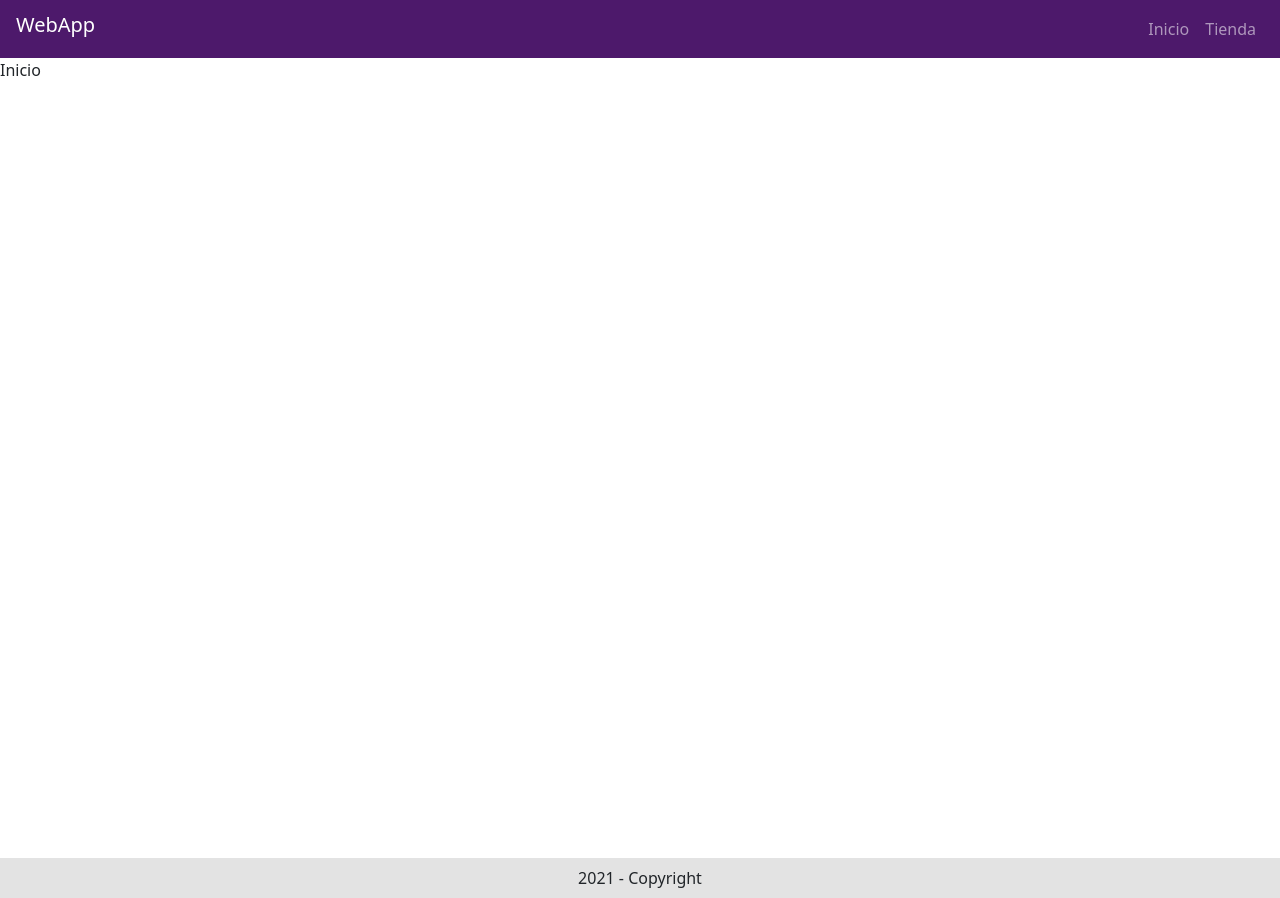
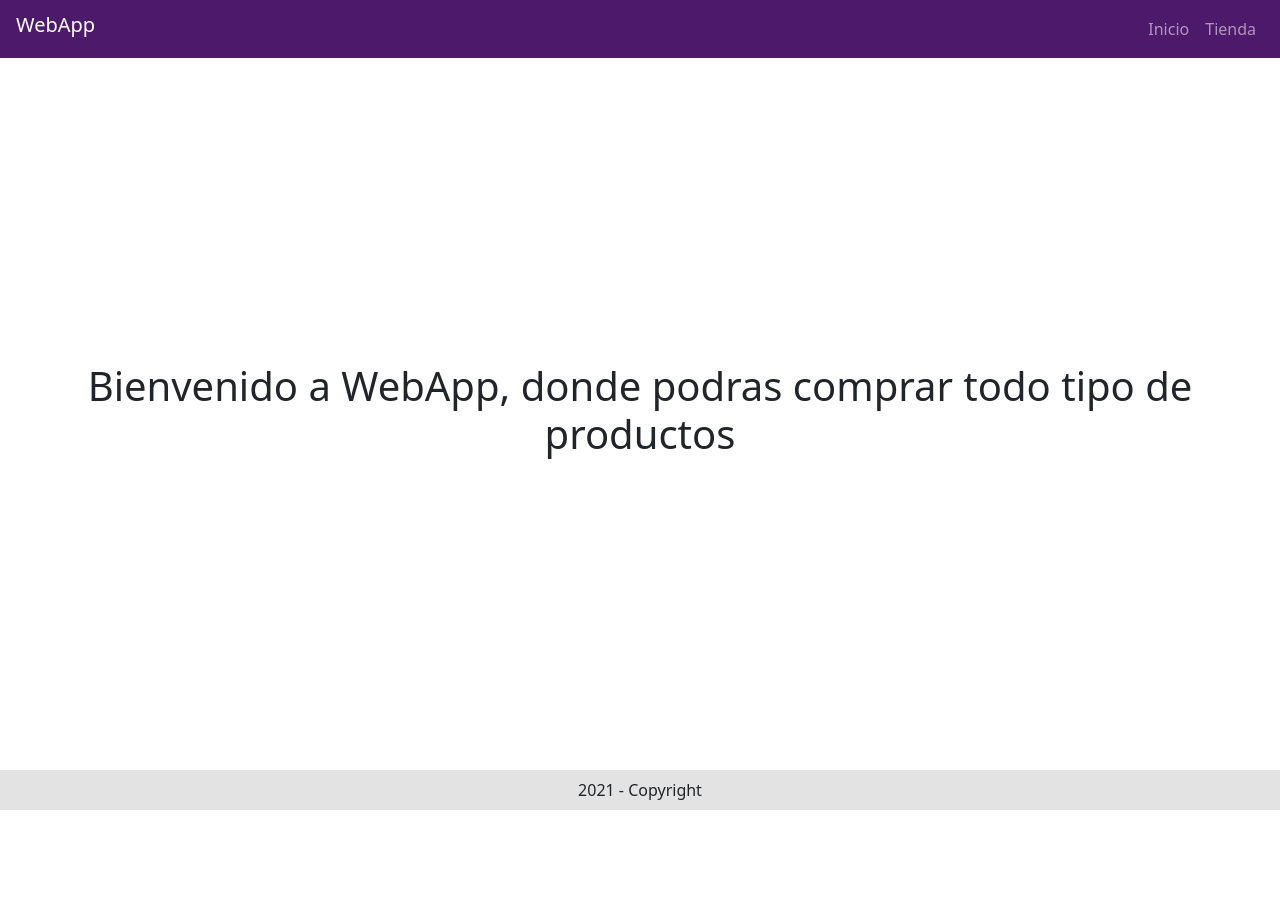
Before and after one commit to JoseAle2610/prueba-tas-2021, a React (Create React App) app: page / in a window 1280 px wide. After the commit the page ends 810 px from the top, so only its background shows below. Built offline with nearby package versions, Linux system fonts and the light colour scheme.

Commit message:
Small improvement at Inicio

```diff
--- a/public/index.html
+++ b/public/index.html
@@ -24,7 +24,7 @@
       work correctly both with client-side routing and a non-root public URL.
       Learn how to configure a non-root public URL by running `npm run build`.
     -->
-    <title>React App</title>
+    <title>WebApp</title>
   </head>
   <body>
     <noscript>You need to enable JavaScript to run this app.</noscript>
--- a/src/Application/Inicio/index.js
+++ b/src/Application/Inicio/index.js
@@ -1,6 +1,8 @@
 const Inicio = () => {
   return (
-    <div style={{height: '100%'}}>Inicio</div>
+    <div style={{height: '89%'}} className='d-flex flex-row align-items-center justify-content-center'>
+      <h1 className='text-center d-inline-block'>Bienvenido a WebApp, donde podras comprar todo tipo de productos</h1>
+    </div>
   )
 }
 
```
